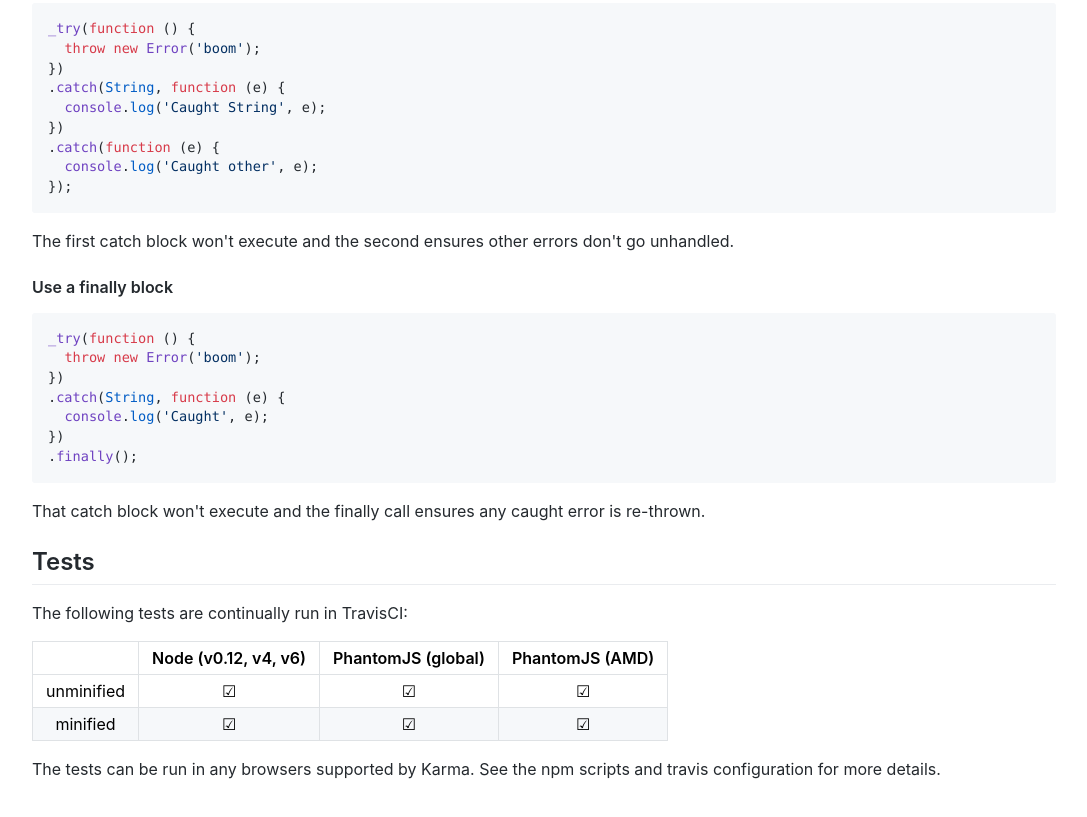
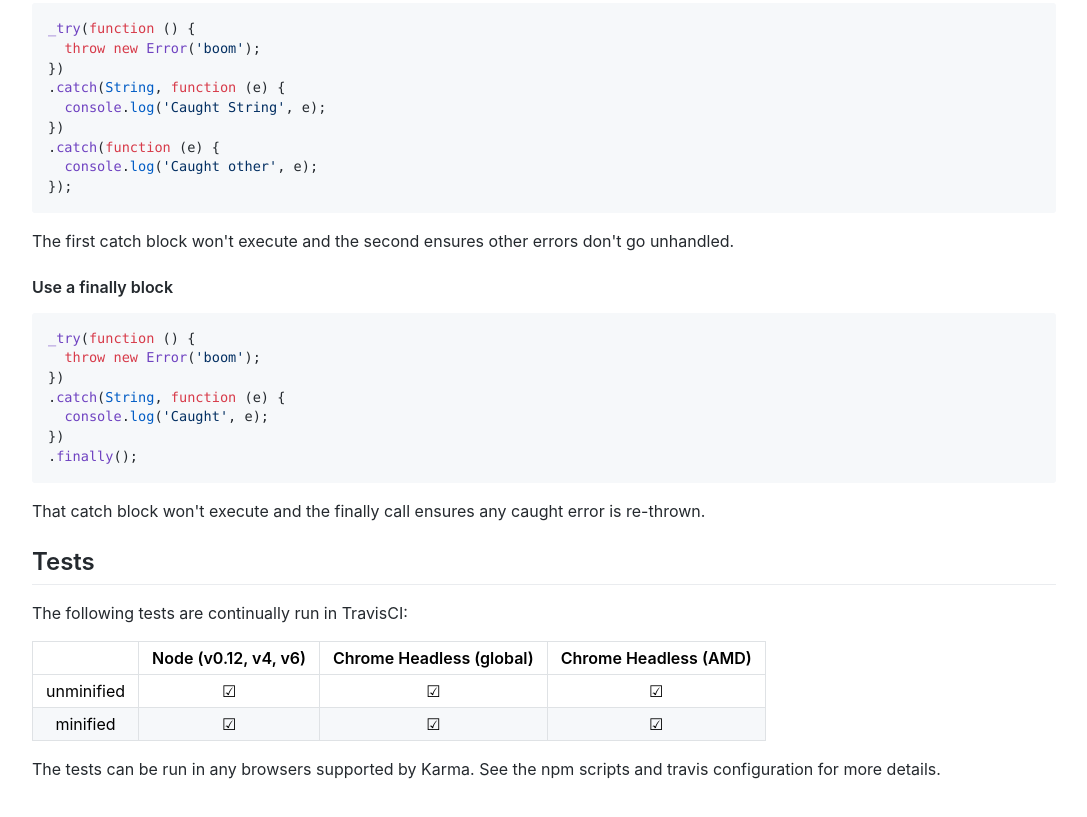
Before and after one commit to c24w/try-catch-finally.js, a plain HTML site: page index.html in a window 1280 px wide. Shown: the part 4688-5505 px from the top of the page, without its empty margins (96-1183 px from the left). Drawn offline with Linux system fonts and the light colour scheme.

Commit message:
Build documentation @f5cfda7
(github-markdown-css v2.10.0)

```diff
--- a/index.html
+++ b/index.html
@@ -184,8 +184,8 @@
 <tr>
 <th align="center"></th>
 <th align="center">Node (v0.12, v4, v6)</th>
-<th align="center">PhantomJS (global)</th>
-<th align="center">PhantomJS (AMD)</th>
+<th align="center">Chrome Headless (global)</th>
+<th align="center">Chrome Headless (AMD)</th>
 </tr>
 </thead>
 <tbody>
```
